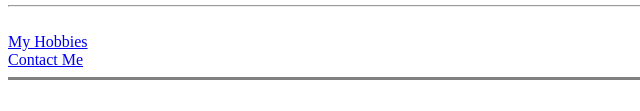
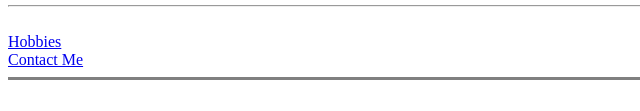
Before and after one commit to lksacevedo/CV, a plain HTML site: page index.html in a window 1280 px wide. Shown: the part 750-861 px from the top of the page, 0-640 px from the left. Drawn offline with Linux system fonts and the light colour scheme.

Commit message:
Add files via upload

```diff
--- a/index.html
+++ b/index.html
@@ -66,7 +66,7 @@
   </table>
   <hr>
   <br>
-  <a href="hobbies.html">My Hobbies</a>
+  <a href="hobbies.html">Hobbies</a>
   <br>
   <a href="contact.html">Contact Me</a>
   <hr size=3 noshade>
```
